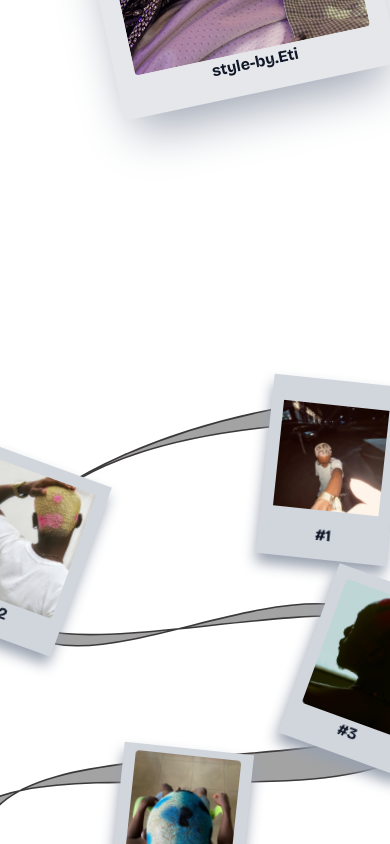
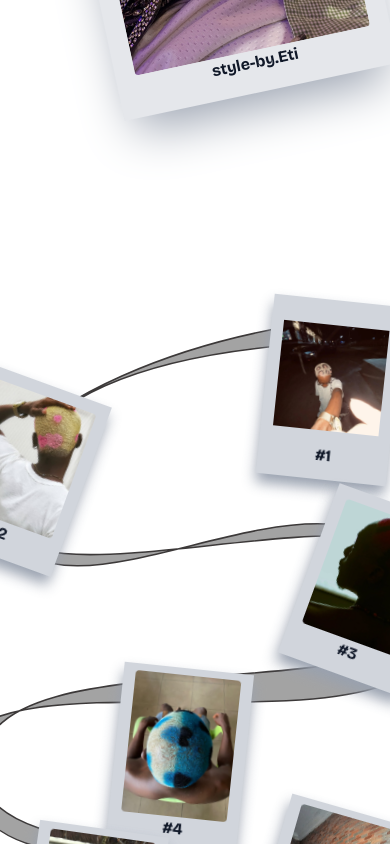
Before and after one commit to OkataMiracleDev/eti-hairstylist-portfolio, a Next.js app: page / in a window 390 px wide. Shown: the part 1580-2424 px from the top of the page. Built offline with nearby package versions, Linux system fonts and the light colour scheme; a web font is replaced by a local one.

Commit message:
style(HomeGallery): adjust margin classes for better spacing

```diff
--- a/components/Home/HomeGallery/HomeGallery.tsx
+++ b/components/Home/HomeGallery/HomeGallery.tsx
@@ -5,7 +5,7 @@ import React from "react";
 
 const HomeGallery = () => {
   return (
-    <div className="mt-20 md:mt-30 lg:-mt-180 flex flex-col items-center">
+    <div className="md:mt-10 lg:-mt-180 flex flex-col items-center">
       <div className="w-[120%] h-300 relative hidden lg:flex flex-col ">
         <Image
           src={"/svg/line-pc.svg"}
```
